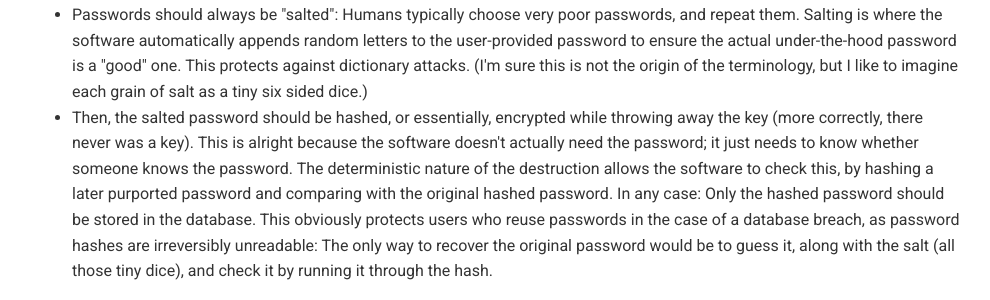
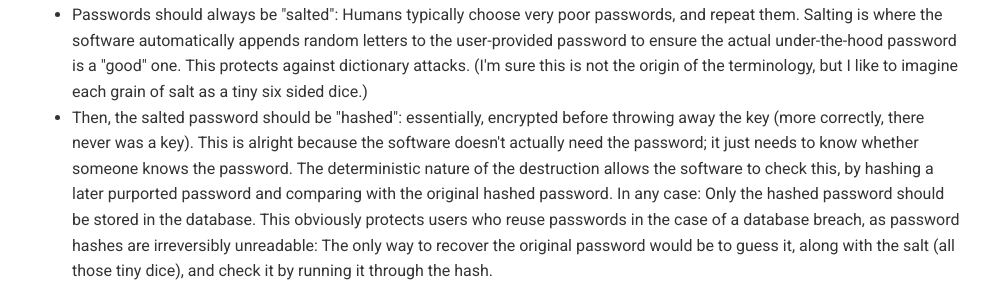
Before and after one commit to chatscrypt/chatscrypt.github.io, a Jekyll site: the page built from _posts/2019-12-25-zero-knowledge-security-chatscrypt-passwords.html, in a window 1280 px wide. Shown: the part 570-870 px from the top of the page, without its empty margins (143-1133 px from the left). Built offline with Jekyll 4.4.1, drawn with Linux system fonts in a browser that asks for light colours; comment, search, counter and statistics services are not loaded.

Commit message:
Update 2019-12-25-zero-knowledge-security-chatscrypt-passwords.html

```diff
--- a/_posts/2019-12-25-zero-knowledge-security-chatscrypt-passwords.html
+++ b/_posts/2019-12-25-zero-knowledge-security-chatscrypt-passwords.html
@@ -14,7 +14,7 @@
 <ul>
    <li> Passwords should always be "salted": Humans typically choose very poor passwords, and repeat them. Salting is where the software automatically appends random letters to the user-provided password to ensure the actual under-the-hood password is a "good" one. This protects against dictionary attacks. (I'm sure this is not the origin of the terminology, but I like to imagine each grain of salt as a tiny six sided dice.)
 
-   <li> Then, the salted password should be hashed, or essentially, encrypted while throwing away the key (more correctly, there never was a key). This is alright because the software doesn't actually need the password; it just needs to know whether someone knows the password. The deterministic nature of the destruction allows the software to check this, by hashing a later purported password and comparing with the original hashed password. In any case: Only the hashed password should be stored in the database. This obviously protects users who reuse passwords in the case of a database breach, as password hashes are irreversibly unreadable: The only way to recover the original password would be to guess it, along with the salt (all those tiny dice), and check it by running it through the hash.
+   <li> Then, the salted password should be "hashed": essentially, encrypted before throwing away the key (more correctly, there never was a key). This is alright because the software doesn't actually need the password; it just needs to know whether someone knows the password. The deterministic nature of the destruction allows the software to check this, by hashing a later purported password and comparing with the original hashed password. In any case: Only the hashed password should be stored in the database. This obviously protects users who reuse passwords in the case of a database breach, as password hashes are irreversibly unreadable: The only way to recover the original password would be to guess it, along with the salt (all those tiny dice), and check it by running it through the hash.
 </ul>
 
 <h2>Server side or client side?</h2>
```
